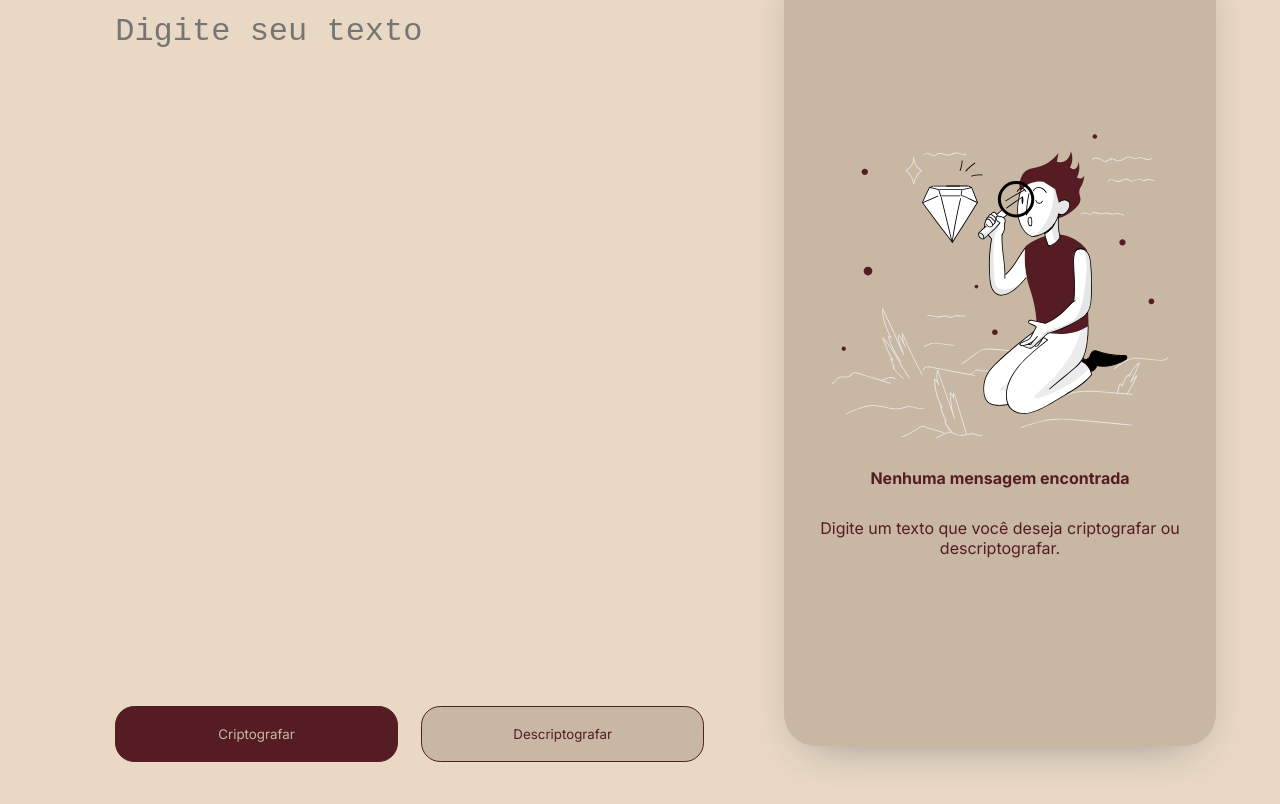
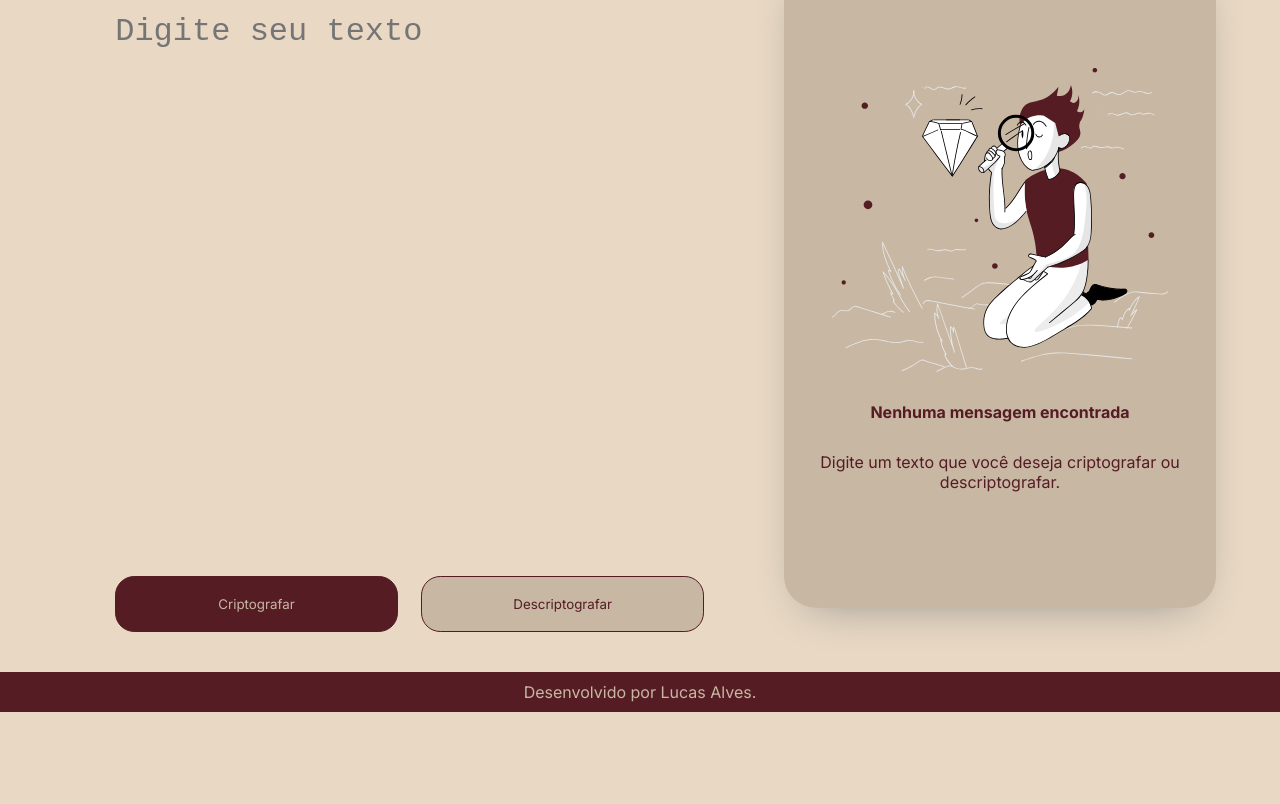
Before and after one commit to LucasAAlv/Decodificador, a plain HTML site: page index.html in a window 1280 px wide. Shown: the part 100-904 px from the top of the page. After the commit the page ends 812 px from the top, so only its background shows below. Drawn offline with Linux system fonts and the light colour scheme.

Commit message:
Redimensionamento, adição do footer e atualização do titulo

```diff
--- a/app.js
+++ b/app.js
@@ -35,7 +35,7 @@ function decryptText(){
     let textInput = textAreaInput.value.toLowerCase();
 
     if(textInput != ""){
-        for(i = encryptPattern.length-1; i > 0; i--){
+        for(i = encryptPattern.length-1; i > -1; i--){
             let vogal = encryptPattern[i][0];
             let encryptedVogal = encryptPattern[i][1];
             if(textInput.includes(vogal)){
--- a/css/style.css
+++ b/css/style.css
@@ -31,7 +31,7 @@ body{
     display: flex;
     justify-content: flex-end;
     padding: 0 5% 3% 3%;
-    height: 100vh;
+    height: 82dvh;
     gap: 80px;
 
     font-family: var(--font-main);
@@ -96,3 +96,13 @@ body{
 .container__content__output__placeholder{
     padding: 0 2%;
 }
+
+.footer{
+    display: flex;
+    justify-content: center;
+    align-items: center;
+    height: 5vh;
+    background-color: #561C24;
+    font-family: var(--font-main);
+    color: #C7B7A3;
+}
--- a/index.html
+++ b/index.html
@@ -3,7 +3,7 @@
 <head>
     <meta charset="UTF-8">
     <meta name="viewport" content="width=device-width, initial-scale=1.0">
-    <title>Criptografador</title>
+    <title>Encrytor</title>
     <link rel="stylesheet" href="./css/style.css">
 </head>
 <body>
@@ -32,7 +32,7 @@
             </div>
         </section>
     </main>
-    <footer></footer>
+    <footer class="footer">Desenvolvido por Lucas Alves.</footer>
 </body>
 <script src="./app.js"></script>
 </html>
```
